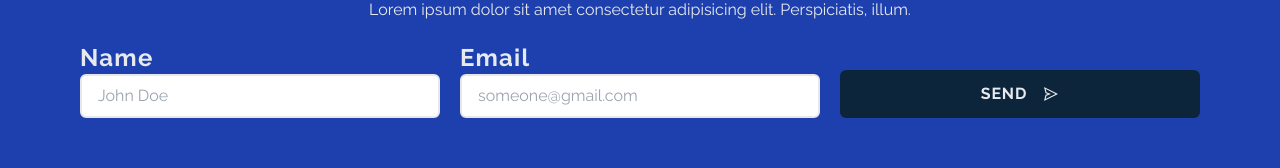
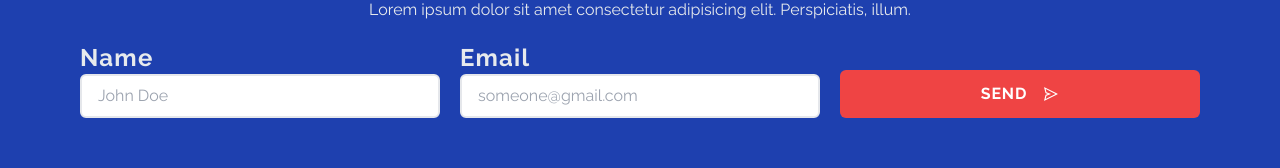
Before and after one commit to Jasoneli/section20-consult, a Next.js app: page / in a window 1280 px wide. Shown: the part 1751-1919 px from the top of the page. Built offline with nearby package versions, Linux system fonts and the light colour scheme.

Commit message:
chage button color

```diff
--- a/components/Contact.tsx
+++ b/components/Contact.tsx
@@ -46,7 +46,7 @@ const Contact = () => {
             />
           </div>
           <button
-            className="bg-textColor font-semibold tracking-wider p-3 rounded-md  w-full  uppercase text-center hover:opacity-80"
+            className="bg-red-500 text-white font-semibold tracking-wider p-3 rounded-md  w-full  uppercase text-center hover:opacity-80 hover:bg-textColor hover:text-white"
             type="submit"
           >
             <span className="flex text-center justify-center items-center gap-4">
```
